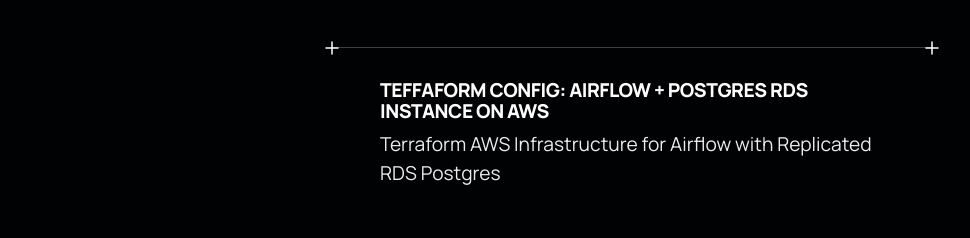
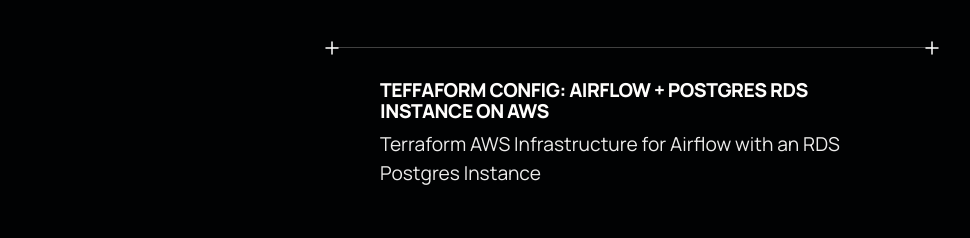
Before and after one commit to gabrielecodes/9bitssystems, a Next.js app: page / in a window 1280 px wide. Shown: the part 2100-2338 px from the top of the page, without its empty margins (8-978 px from the left). Built offline with nearby package versions, Linux system fonts and the light colour scheme.

Commit message:
change subtitle

```diff
--- a/src/app/projects/projects.tsx
+++ b/src/app/projects/projects.tsx
@@ -12,7 +12,7 @@
   {
     url: "https://github.com/gabrielecodes/airflow_rds_terraform",
     title: "Teffaform Config: Airflow + Postgres RDS instance on AWS",
-    subtitle: "Terraform AWS Infrastructure for Airflow with Replicated RDS Postgres"
+    subtitle: "Terraform AWS Infrastructure for Airflow with an RDS Postgres Instance"
   },
   {
     url: "#",
```
